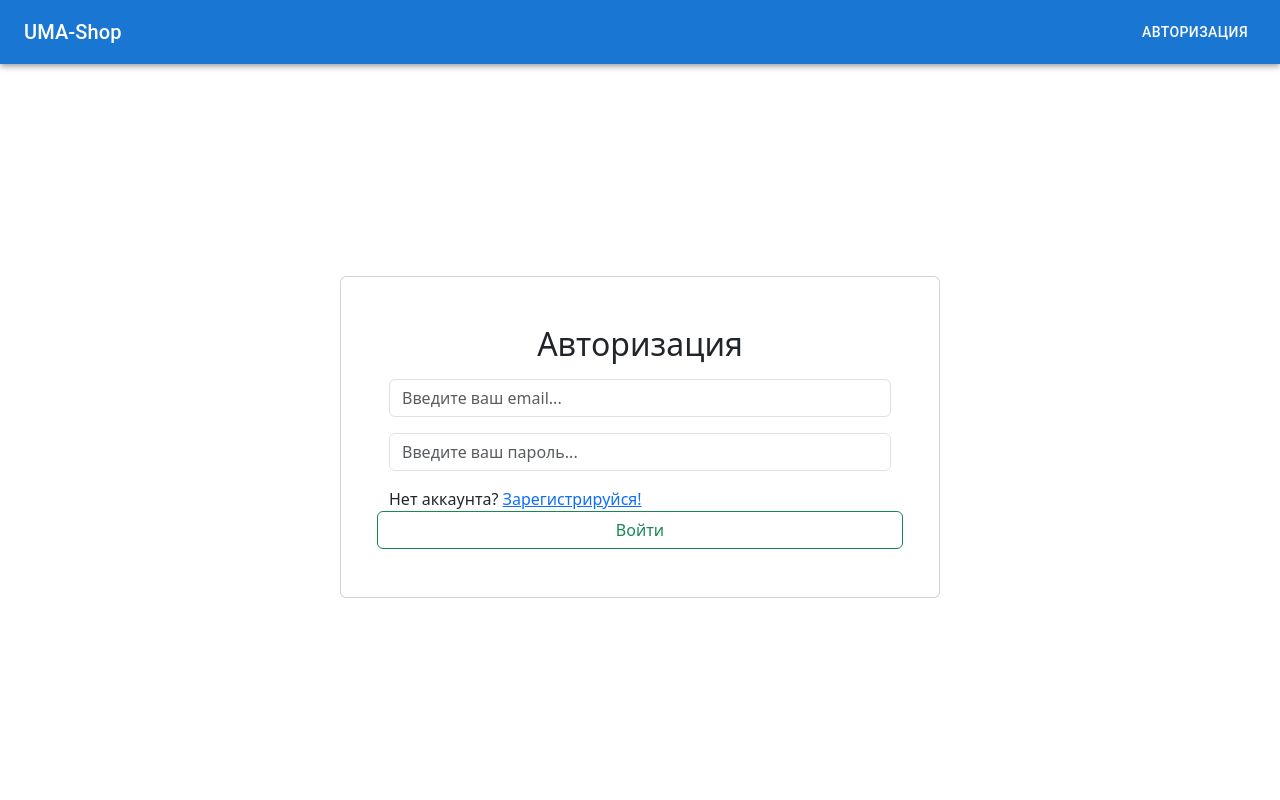
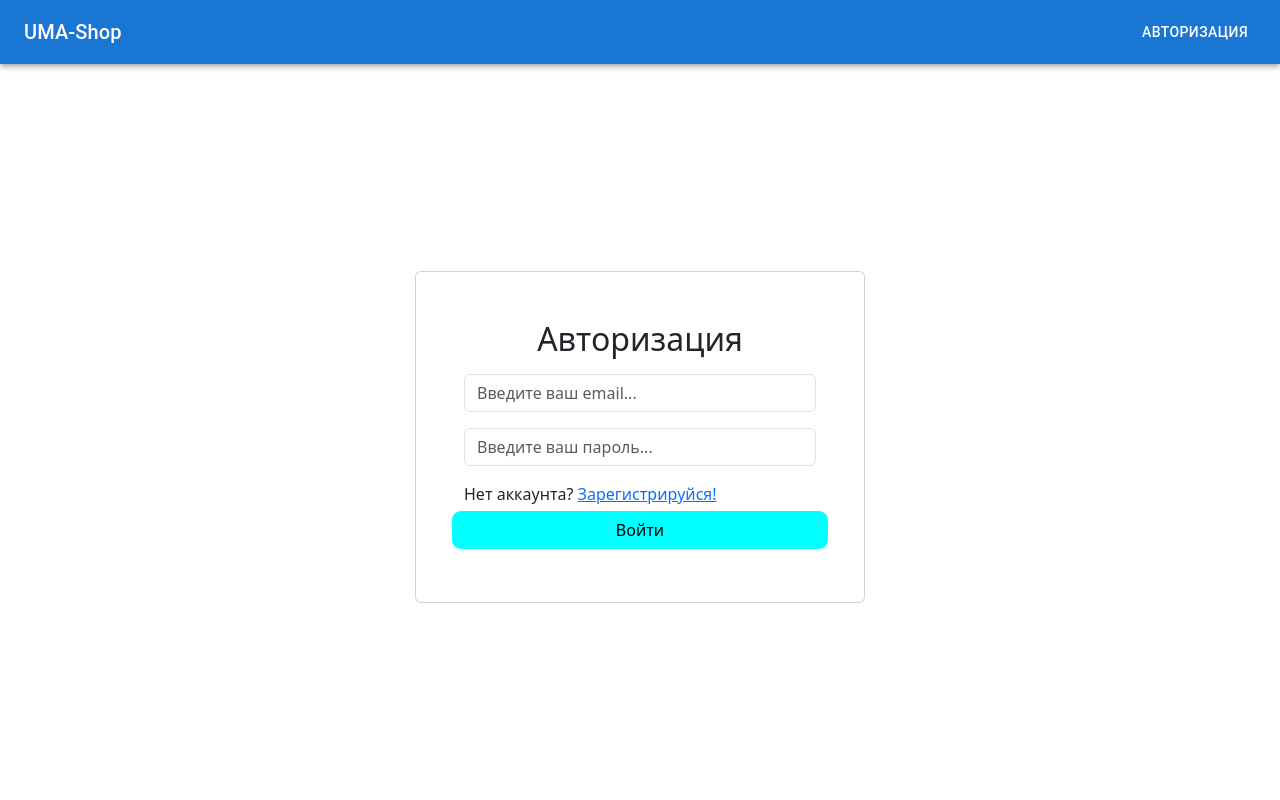
Before and after one commit to UMAtaullin/online-store, a React (Vite) app in the folder client/: page /login in a window 1280 px wide. Shown: the top 800 px of the page. Built offline with nearby package versions, Linux system fonts and the light colour scheme.

Commit message:
refactor: styles Auth

```diff
--- /dev/null
+++ b/client/src/App.css
@@ -0,0 +1,9 @@
+.custom-button {
+  margin: 5px auto;
+  padding: 7px;
+  width: 72vh;
+  text-align: center;
+  border: none;
+  border-radius: 9px;
+  background-color: aqua;
+}
--- a/client/src/App.jsx
+++ b/client/src/App.jsx
@@ -7,7 +7,6 @@ function App() {
   return (
     <>
       <NavBar/>
-      <Auth/>
       <AppRouter />
     </>
   )
--- a/client/src/pages/Auth.jsx
+++ b/client/src/pages/Auth.jsx
@@ -4,6 +4,7 @@ import Card from 'react-bootstrap/Card'
 import Button from 'react-bootstrap/Button'
 import Row from 'react-bootstrap/Row'
 import { NavLink, useLocation } from 'react-router-dom'
+import '../App.css'
 
 const Auth = () => {
   const location = useLocation()
@@ -15,13 +16,10 @@ const Auth = () => {
       className='d-flex justify-content-center align-items-center'
       style={{ height: window.innerHeight - 54 }}
     >
-      <Card style={{ width: 600 }} className='p-5'>
+      <Card style={{ width: 450 }} className='p-5'>
         <h2 className='m-auto'>{isLogin ? 'Авторизация' : 'Регистрация'}</h2>
         <Form className='d-flex flex-column'>
-          <Form.Control
-            className='mt-3'
-            placeholder='Введите ваш email...'
-          />
+          <Form.Control className='mt-3' placeholder='Введите ваш email...' />
           <Form.Control
             className='mt-3'
             placeholder='Введите ваш пароль...'
@@ -38,9 +36,9 @@ const Auth = () => {
                 Есть аккаунт? <NavLink to={'/login'}>Войдите!</NavLink>
               </div>
             )}
-            <Button variant={'outline-success'} >
+            <button className='custom-button'>
               {isLogin ? 'Войти' : 'Регистрация'}
-            </Button>
+            </button>
           </Row>
         </Form>
       </Card>
```
